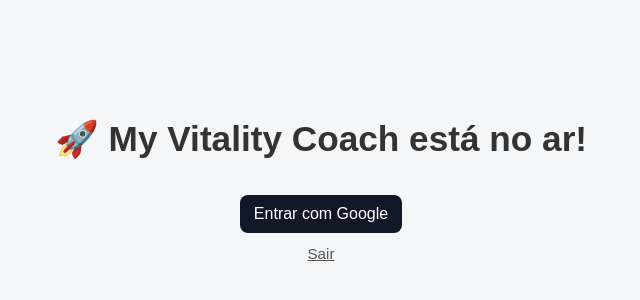
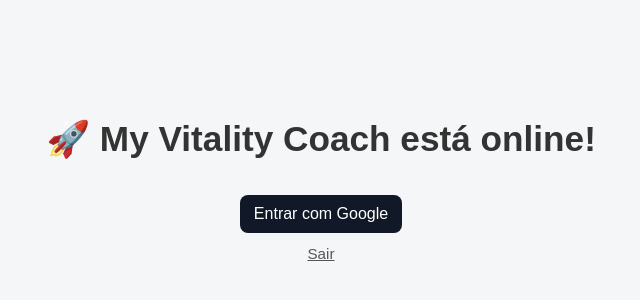
Before and after one commit to calin2406/my-vitality-coach, a Next.js app: page / in a window 1280 px wide. Shown: the part 230-530 px from the top of the page, without its empty margins (319-959 px from the left). Built offline with nearby package versions, Linux system fonts and the light colour scheme.

Commit message:
Update index.js

```diff
--- a/pages/index.js
+++ b/pages/index.js
@@ -13,7 +13,7 @@
       }}
     >
       <h1 style={{ fontSize: "2.2rem", color: "#333" }}>
-        🚀 My Vitality Coach está no ar!
+        🚀 My Vitality Coach está online!
       </h1>
 
       <a
```
